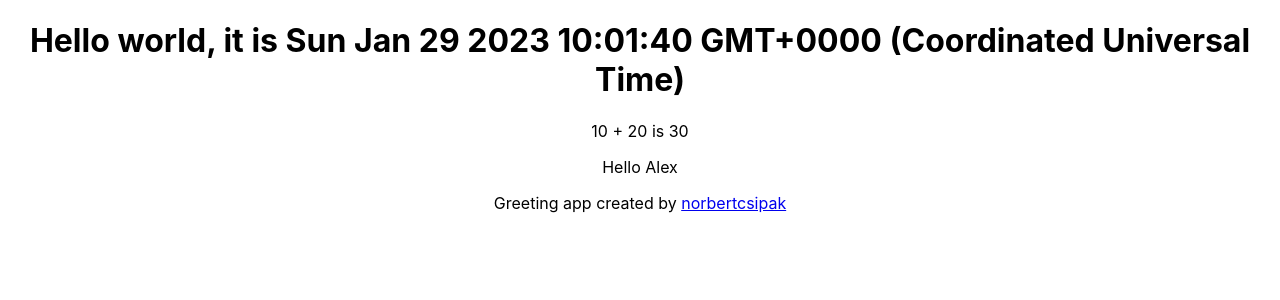
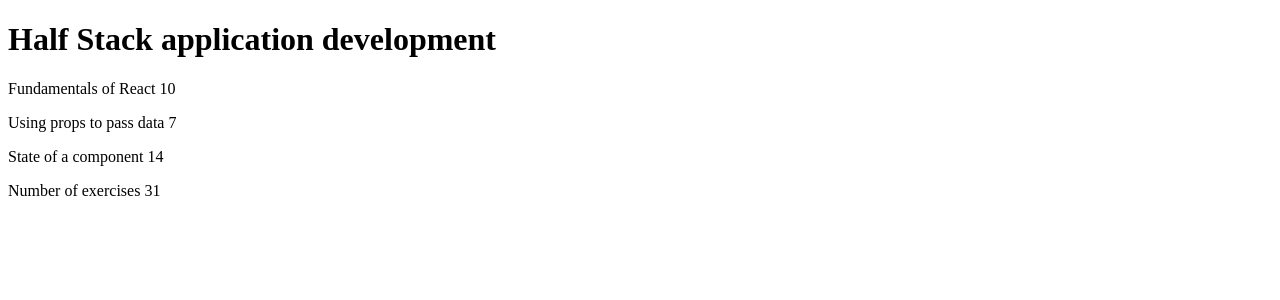
Before and after one commit to norbertcsipak/react-intro-part1, a React (Create React App) app: page / in a window 1280 px wide. Shown: the top 300 px of the page. Built offline with nearby package versions, Linux system fonts and the light colour scheme.

Commit message:
practicing passing props, state of components,..

```diff
--- a/src/App.css
+++ /dev/null
@@ -1,38 +0,0 @@
-.App {
-  text-align: center;
-}
-
-.App-logo {
-  height: 40vmin;
-  pointer-events: none;
-}
-
-@media (prefers-reduced-motion: no-preference) {
-  .App-logo {
-    animation: App-logo-spin infinite 20s linear;
-  }
-}
-
-.App-header {
-  background-color: #282c34;
-  min-height: 100vh;
-  display: flex;
-  flex-direction: column;
-  align-items: center;
-  justify-content: center;
-  font-size: calc(10px + 2vmin);
-  color: white;
-}
-
-.App-link {
-  color: #61dafb;
-}
-
-@keyframes App-logo-spin {
-  from {
-    transform: rotate(0deg);
-  }
-  to {
-    transform: rotate(360deg);
-  }
-}
--- a/src/App.js
+++ b/src/App.js
@@ -1,38 +1,61 @@
-import logo from './logo.svg';
-import './App.css';
 
 // using props to pass a value from a function to render in the app
 // props are initialised in App where th ecomponent is rendered
-function Greetings(props) {
+// function Greetings(props) {
+//   return(
+//     <div>
+//       <p>Hello {props.name}</p>
+//     </div>
+//   )
+// }
+
+// function Footer() {
+//   return(
+//     <div>
+//       Greeting app created by <a href='https://github.com/norbertcsipak'>norbertcsipak</a>
+//     </div>
+//   )
+// }
+
+function Header(props) {
   return(
     <div>
-      <p>Hello {props.name}</p>
-    </div>
-  )
-}
-
-function Footer() {
-  return(
-    <div>
-      Greeting app created by <a href='https://github.com/norbertcsipak'>norbertcsipak</a>
+      <h1>{props.course}</h1>
     </div>
   )
 }
 
 function App() {
-  const now = new Date();
-  const a = 10;
-  const b = 20;
-  console.log(now, a+b);
+  const course = 'Half Stack application development';
+  const part1 = 'Fundamentals of React';
+  const exercise1 = 10;
+  const part2 = 'Using props to pass data';
+  const exercise2 = 7;
+  const part3 = 'State of a component';
+  const exercise3 = 14;
 
   return (
     <div className="App">
-      <h1>Hello world, it is {now.toString()}</h1>
+      {/* <h1>Hello world, it is {now.toString()}</h1>
       <p>
         {a} + {b} is {a + b}
       </p>
       <Greetings name="Alex" />
-      <Footer />
+      <Footer /> */}
+
+      <Header course={course}/>
+      <p>
+        {part1} {exercise1}
+      </p>
+      <p>
+        {part2} {exercise2}
+      </p>
+      <p>
+        {part3} {exercise3}
+      </p>
+      <p>
+        Number of exercises {exercise1 + exercise2 + exercise3}
+      </p>
     </div>
   );
 }
--- a/src/index.css
+++ /dev/null
@@ -1,13 +0,0 @@
-body {
-  margin: 0;
-  font-family: -apple-system, BlinkMacSystemFont, 'Segoe UI', 'Roboto', 'Oxygen',
-    'Ubuntu', 'Cantarell', 'Fira Sans', 'Droid Sans', 'Helvetica Neue',
-    sans-serif;
-  -webkit-font-smoothing: antialiased;
-  -moz-osx-font-smoothing: grayscale;
-}
-
-code {
-  font-family: source-code-pro, Menlo, Monaco, Consolas, 'Courier New',
-    monospace;
-}
--- a/src/index.js
+++ b/src/index.js
@@ -1,8 +1,6 @@
 import React from 'react';
 import ReactDOM from 'react-dom/client';
-import './index.css';
 import App from './App';
-import reportWebVitals from './reportWebVitals';
 
 const root = ReactDOM.createRoot(document.getElementById('root'));
 root.render(
@@ -14,4 +12,3 @@
 // If you want to start measuring performance in your app, pass a function
 // to log results (for example: reportWebVitals(console.log))
 // or send to an analytics endpoint. Learn more: https://bit.ly/CRA-vitals
-reportWebVitals();
--- a/src/reportWebVitals.js
+++ /dev/null
@@ -1,13 +0,0 @@
-const reportWebVitals = onPerfEntry => {
-  if (onPerfEntry && onPerfEntry instanceof Function) {
-    import('web-vitals').then(({ getCLS, getFID, getFCP, getLCP, getTTFB }) => {
-      getCLS(onPerfEntry);
-      getFID(onPerfEntry);
-      getFCP(onPerfEntry);
-      getLCP(onPerfEntry);
-      getTTFB(onPerfEntry);
-    });
-  }
-};
-
-export default reportWebVitals;
```
Also changed, not shown: src/setupTests.js (deleted, +0 -5 lines), src/logo.svg (deleted), 1 other file (tests, documents, lock files or other folders).
